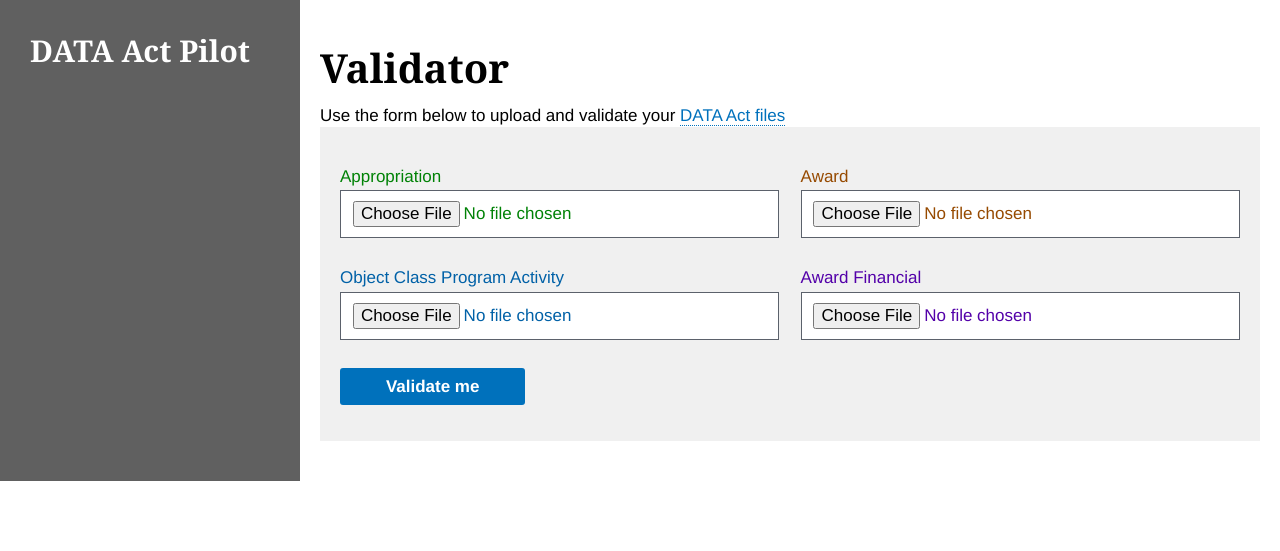
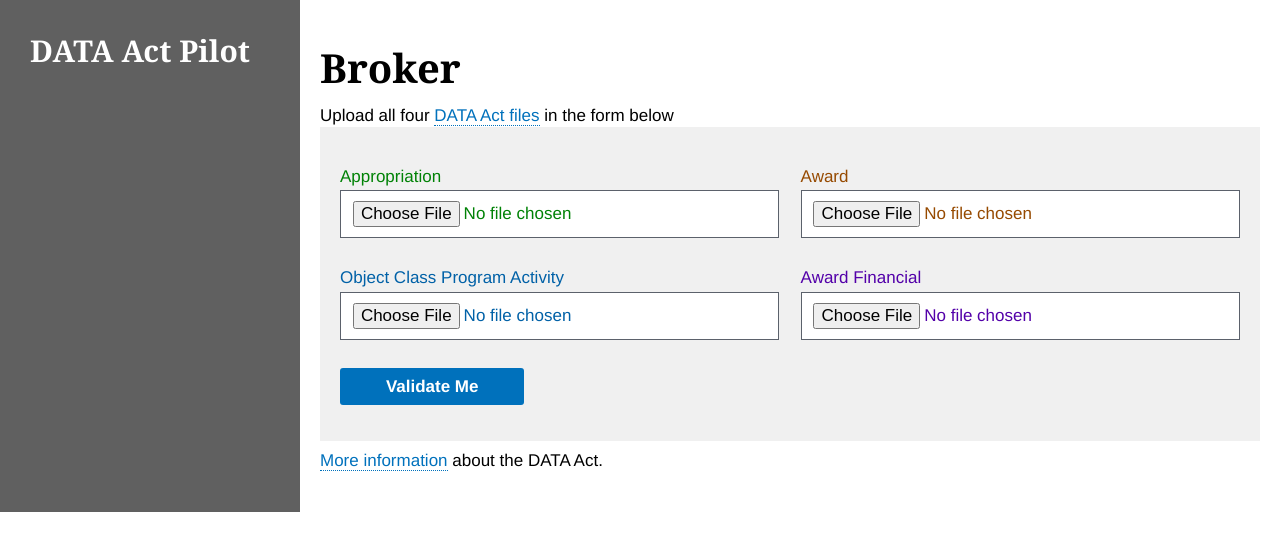
Before and after one commit to 18F/data-act-pilot, a Flask app: template app/templates/home.html in a window 1280 px wide. Shown: the top 551 px of the page. Run offline with Flask 2, Linux system fonts and the light colour scheme; the template is opened without the code that fills it, so the values that code supplies are empty.

Commit message:
added web app copy

```diff
--- a/app/templates/home.html
+++ b/app/templates/home.html
@@ -13,8 +13,8 @@
 
 
 {% block main_content %}
-<h1>Validator</h1>
-<p>Use the form below to upload and validate your <a href="#">DATA Act files</a></p>
+<h1>Broker</h1>
+<p>Upload all four <a href="#">DATA Act files</a> in the form below</p>
 <form action="/" method="post" enctype="multipart/form-data"
     class="usa-grid box">
   <div class="usa-width-one-half">
@@ -39,9 +39,12 @@
   </div>
   <div class="clear"></div>
   <footer>
-    <button type="submit">Validate me</button>
+    <button type="submit">Validate Me</button>
   </footer>
 </form>
+
+<p><a href="http://fedspendingtransparency.github.io/">More information</a> about the DATA Act.</p>
+
 {% if invalid_files or correct_files %}
 <div class="section">
   <h4 class="separator">Results</h4>
@@ -60,10 +63,9 @@
     {% for file in invalid_files %}
       <div class="box-error usa-grid">
         <div class="">
-          <h3 class="usa-width-one-half {{ key_colors[file['template_name']] }}">{{
-            file['template_name'] }} file
+          <h3 class="usa-width-one-half {{ key_colors[file['template_name']] }}"> {{ file['template_name'] }} file
           </h3>
-          <h4 class="usa-width-one-half usa-end-row">{{ file['filename'] }}</h4>
+          <h4 class="usa-width-one-half usa-end-row">In File: {{ file['filename'] }}</h4>
         </div>
         <div class="usa-alert usa-alert-error error">
           <div class="usa-alert-body">
```
